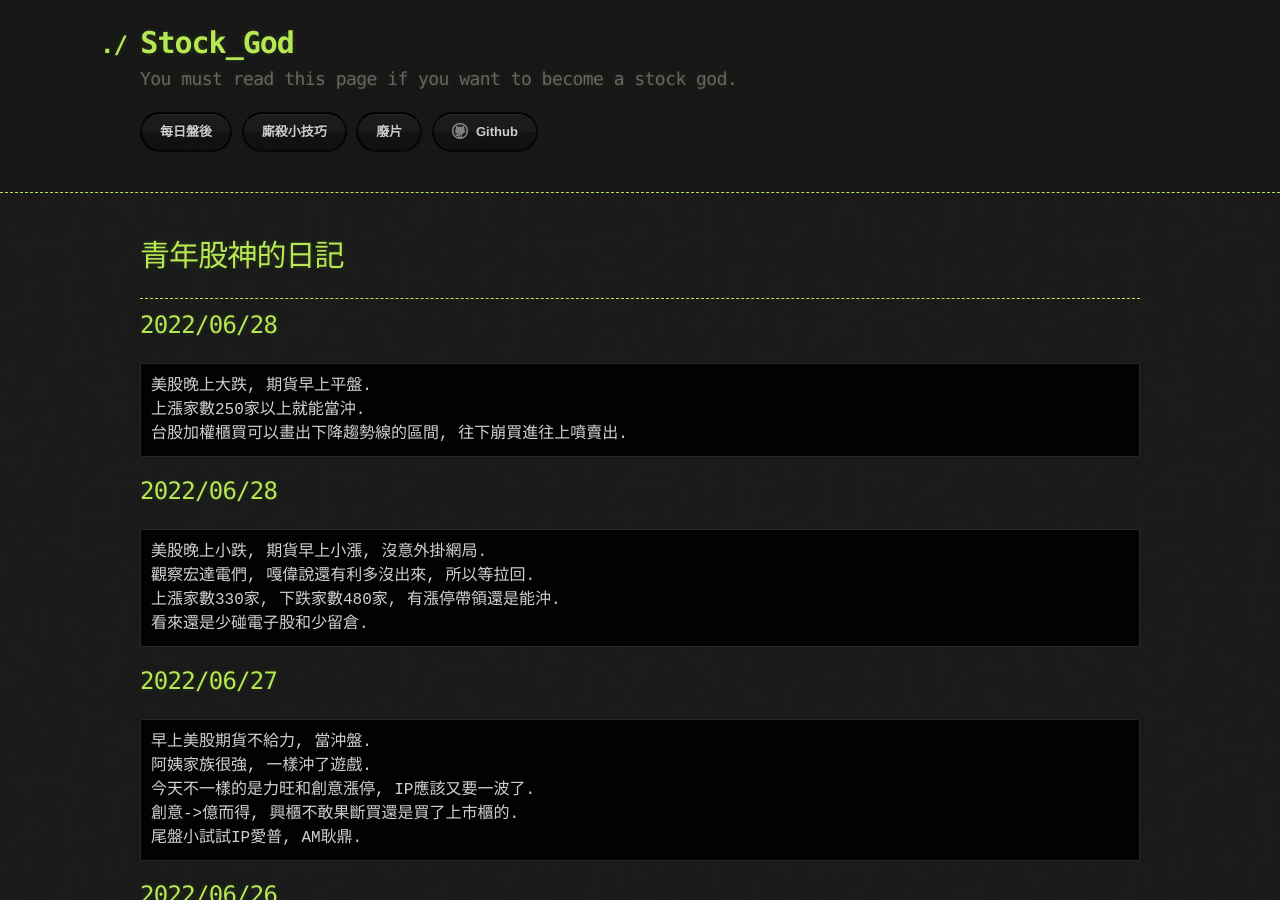
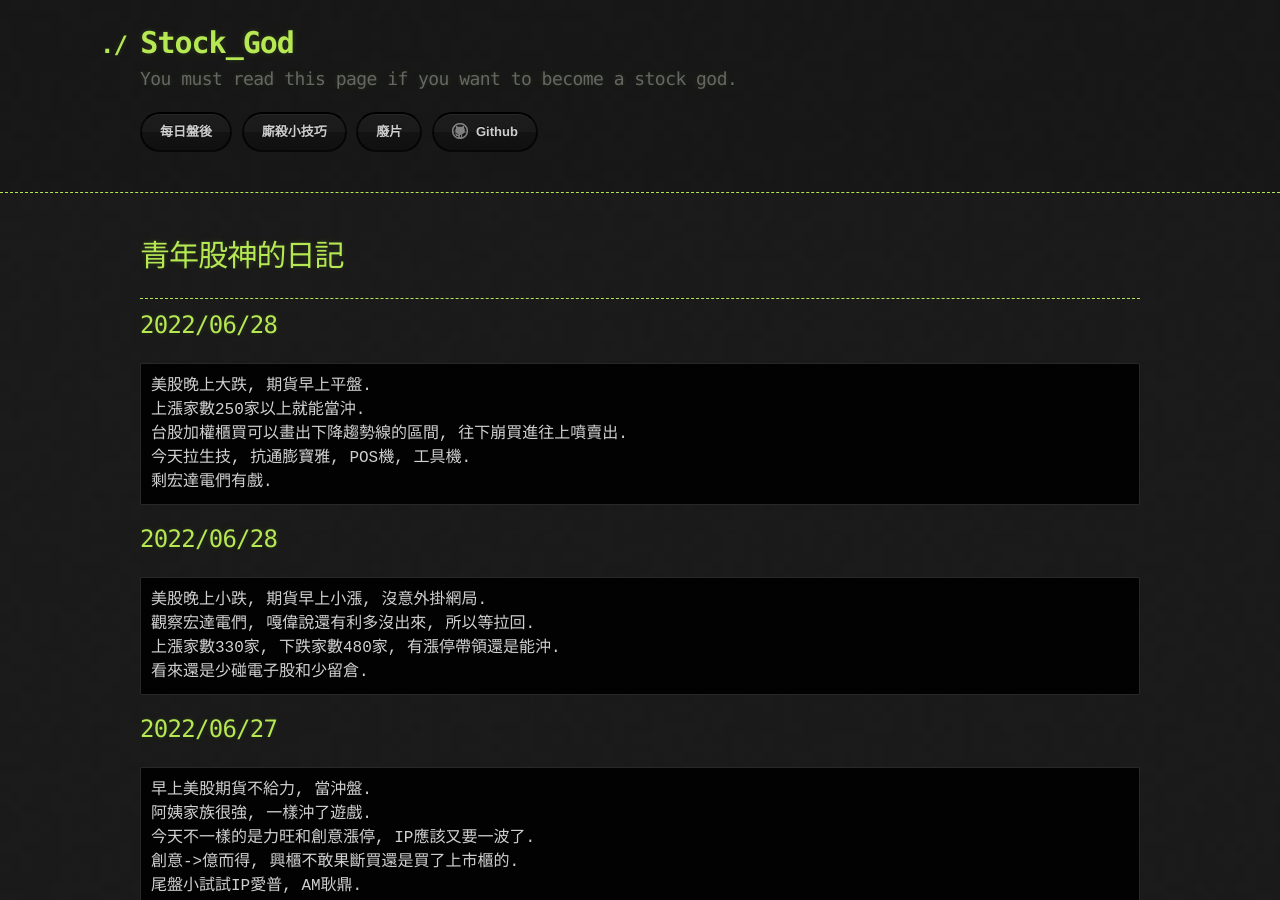
Before and after one commit to lepg5487/Stock_God, a Jekyll site: the page built from index.md, in a window 1280 px wide and 900 px high. Built offline with Jekyll 4.4.1, drawn with Linux system fonts in a browser that asks for light colours; our own code applies the rules of GitHub Pages for plain Markdown files.

Commit message:
Update index.md

````diff
--- a/index.md
+++ b/index.md
@@ -11,6 +11,8 @@ layout: testlayouts
 美股晚上大跌, 期貨早上平盤.
 上漲家數250家以上就能當沖.
 台股加權櫃買可以畫出下降趨勢線的區間, 往下崩買進往上噴賣出.
+今天拉生技, 抗通膨寶雅, POS機, 工具機.
+剩宏達電們有戲.
 ```
 
 ## 2022/06/28
````
